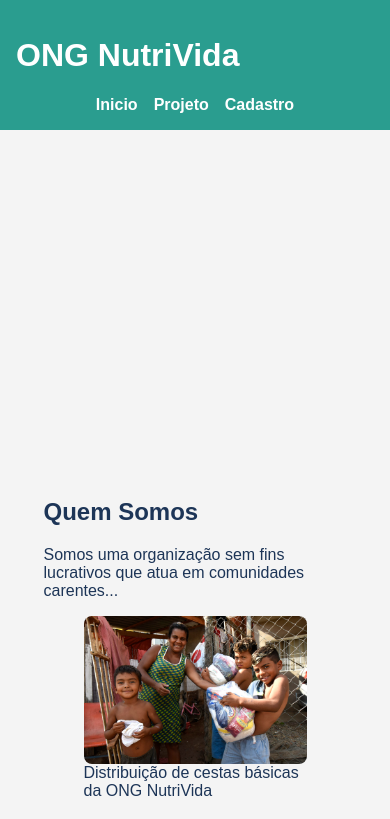
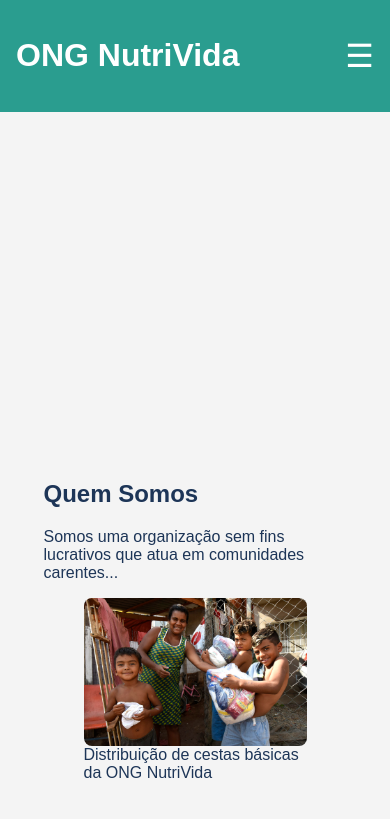
Before and after one commit to jvbsb/Dev-Front-end-aula-01-, a plain HTML site: page index.html in a window 390 px wide. Shown: the top 819 px of the page. Drawn offline with Linux system fonts and the light colour scheme.

Commit message:
Entrega II - Finalizado com CSS Completo

```diff
--- a/css/style.css
+++ b/css/style.css
@@ -137,3 +137,77 @@ figure img {
   max-height: 400px;
   object-fit: cover;
 }
+
+/* -------------------------------------------------------------------------- */
+/* NAVEGAÇÃO MOBILE (APENAS CSS)                                              */
+/* -------------------------------------------------------------------------- */
+
+/* Esconde o checkbox (o cérebro do menu) */
+.hidden-checkbox {
+    display: none;
+}
+
+
+.menu-mobile-toggle {
+    display: none;
+    background: transparent;
+    border: none;
+    color: var(--color-white);
+    font-size: var(--fs-lg);
+    cursor: pointer;
+    z-index: 1000;
+}
+
+
+@media (max-width: 767px) {
+
+    header {
+
+        display: flex;
+        justify-content: space-between;
+        align-items: center;
+        position: relative;
+    }
+
+
+    .menu-mobile-toggle {
+        display: block;
+    }
+
+
+    nav {
+        display: block;
+        position: absolute;
+        top: 100%;
+        left: 0;
+        width: 100%;
+        max-height: 0;
+        overflow: hidden;
+        background: var(--color-secondary);
+        transition: max-height 0.3s ease-out;
+        z-index: 998;
+    }
+
+
+    nav ul {
+        flex-direction: column;
+        text-align: center;
+        padding: var(--space-3) 0;
+    }
+
+    nav a {
+        display: block;
+        padding: var(--space-2);
+    }
+
+
+    #menu-toggle:checked ~ .menu-mobile-toggle {
+
+        color: var(--color-accent);
+    }
+
+
+    #menu-toggle:checked ~ nav {
+        max-height: 500px;
+    }
+}
--- a/index.html
+++ b/index.html
@@ -9,15 +9,21 @@
 </head>
 <body>
     <header>
-        <h1>ONG NutriVida</h1>
-        <nav>
-            <ul>
-                <li><a href="index.html">Inicio</a></li>
-                <li><a href="projeto.html">Projeto</a></li>
-                <li><a href="cadastro.html">Cadastro</a></li>
+    <h1>ONG NutriVida</h1>
+
+    <input type="checkbox" id="menu-toggle" class="hidden-checkbox">
+
+    <label for="menu-toggle" class="menu-mobile-toggle" aria-label="Abrir Menu">
+        &#9776; </label>
+
+    <nav id="main-nav">
+        <ul>
+            <li><a href="index.html">Início</a></li>
+            <li><a href="projeto.html">Projetos</a></li>
+            <li><a href="cadastro.html">Cadastro</a></li>
             </ul>
-        </nav>
-    </header>
+    </nav>
+</header>
     <main class="container">
         <div class="banner" role="img" aria-label="Voluntários entregando cestas básicas"></div>
   <section class="grid-12">
```
Also changed, not shown: cadastro.html (+7 -1 lines), css/projeto.css (+13 -0 lines), projeto.html (+7 -2 lines).
